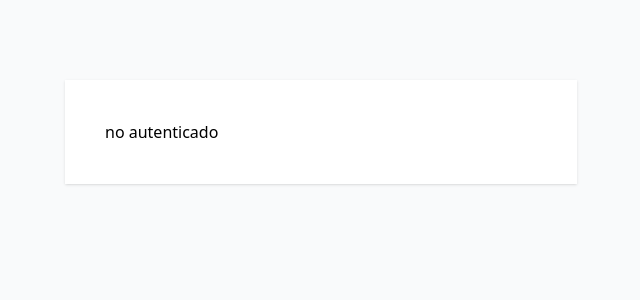
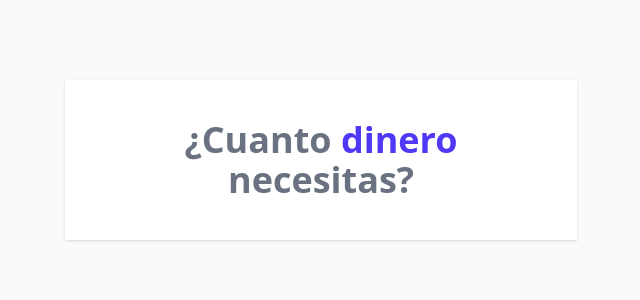
Before and after one commit to AldahirAlonso/Cotizador-de-Prestamos, a React (Vite) app: page / in a window 1280 px wide. Shown: the top 300 px of the page, without its empty margins (319-959 px from the left). Built offline with nearby package versions, Linux system fonts and the light colour scheme.

Commit message:
Definiendo Componentes

```diff
--- a/src/App.jsx
+++ b/src/App.jsx
@@ -1,12 +1,11 @@
+import Header from "./components/Header"
+
 function App() {
-
-  const hola = "Hola Mundo";
-
-  const auth = false;
 
   return (
       <div className="my-20 max-w-lg mx-auto bg-white shadow p-10">
-        {auth ? 'autenticado' : 'no autenticado'}
+
+        <Header />
       </div>
   )
 }
--- /dev/null
+++ b/src/components/Header.jsx
@@ -0,0 +1,12 @@
+import React from "react";
+
+function Header() {
+
+    return(
+        <h1 className="text-4xl font-extrabold text-gray-500 text-center">
+          ¿Cuanto <span className="text-indigo-600">dinero </span> necesitas?
+        </h1>
+    )
+}
+
+export default Header;
```
